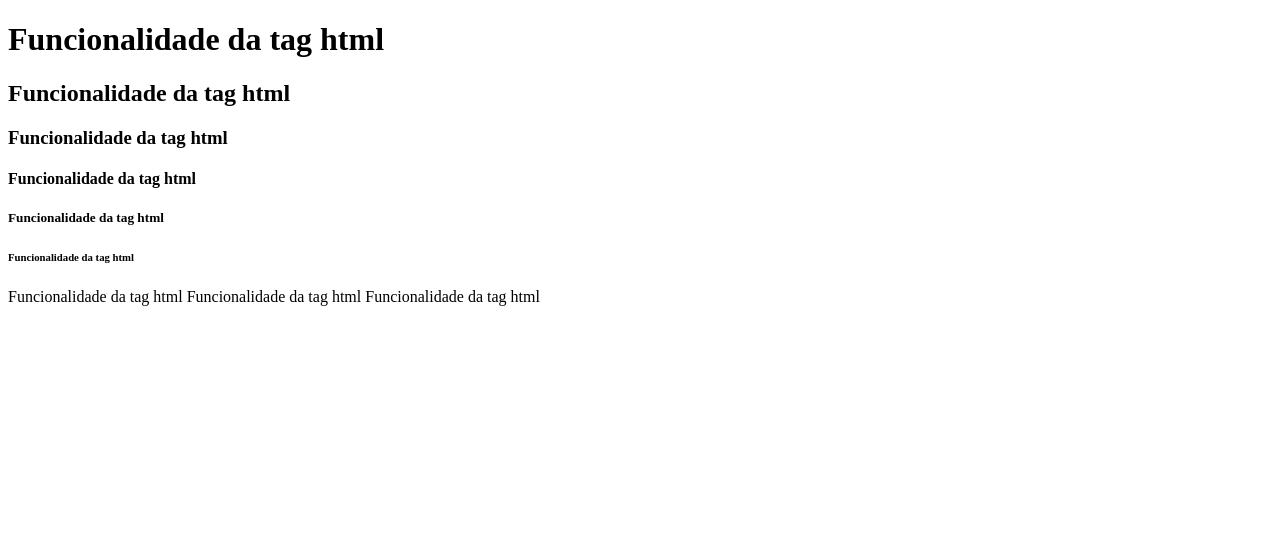
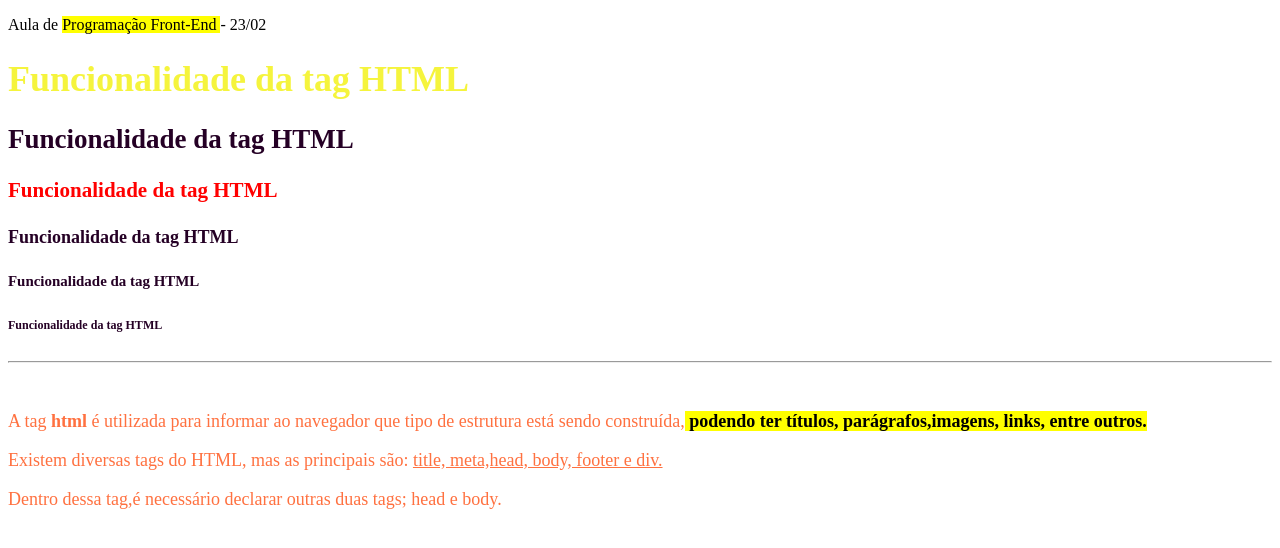
Before and after one commit to SrErickinho/Erick-Henrique-Pereira, a plain HTML site: page Aula 2.html in a window 1280 px wide. Drawn offline with Linux system fonts and the light colour scheme.

Commit message:
Update Aula 2.html

```diff
--- a/Aula 2.html
+++ b/Aula 2.html
@@ -1,19 +1,30 @@
 <!DOCTYPE html>
-<html lang="pt-br">
-    <head>
-        <meta charset= "UTF-8">
-        <title> Aula 2-Funcionalidades da tag html </title>
-    </head>
-    <body>
-        <h1> Funcionalidade da tag html</h1>
-        <h2> Funcionalidade da tag html</h2>
-        <h3> Funcionalidade da tag html</h3>
-        <h4> Funcionalidade da tag html</h4>
-        <h5> Funcionalidade da tag html</h5>
-        <h6> Funcionalidade da tag html</h6>
-        <h7> Funcionalidade da tag html</h7>
-        <h8> Funcionalidade da tag html</h8>
-        <h9> Funcionalidade da tag html</h9>
+ <html lang="pt-br">
+ <head> <meta charset = "UTF-8">
+    <title> AULA 2 </title>
+ </head>
+   <body>
+        <p> Aula de <mark> Programação Front-End </mark> - 23/02</p>
+        <!-- Niveis de Titulos - 6 niveis -->
 
-    </body>
-</html>
+        <font color=#F5F43D size=4>
+        <h1> Funcionalidade da tag HTML</h1>
+
+        <font color=#255,0,255 size=4>
+        <h2> Funcionalidade da tag HTML</h2>
+
+        <font color=red size=4>
+        <h3> Funcionalidade da tag HTML</h3>
+     </font>
+     <h4> Funcionalidade da tag HTML</h4>
+     <h5> Funcionalidade da tag HTML</h5>
+     <h6> Funcionalidade da tag HTML</h6>
+
+     <hr><!-- Inserir uma linha na horizntal -->
+     <br><!-- Inserir quebra de linha -->
+
+     <!-- Formatação de texto -->
+     <font color=#FF7140 size=4>
+    <p>A tag <strong>html</strong> é utilizada para informar ao navegador que tipo de estrutura está sendo construída,<strong><mark> podendo ter títulos, parágrafos,imagens, links, entre outros.</mark></strong></p>
+    <p>Existem diversas tags do HTML, mas as principais são: <u>title, meta,head, body, footer e div.</u></p>
+    <p>Dentro dessa tag,é necessário declarar outras duas tags; head e body.</p> </font> </body> </html>
```
